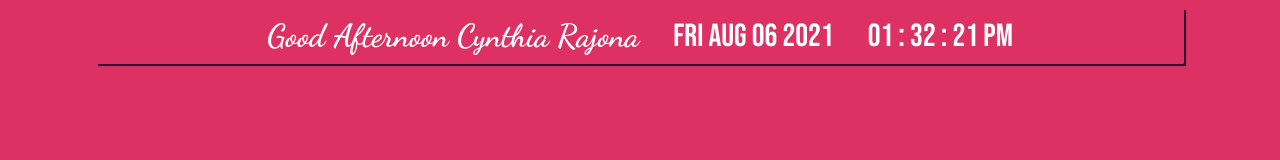
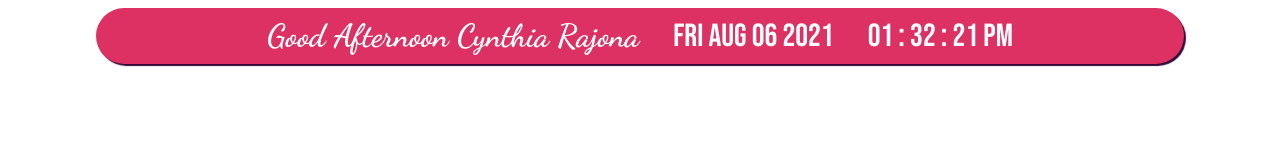
Before and after one commit to CyRa67/Greeting, a plain HTML site: page index.html in a window 1280 px wide. Drawn offline with Linux system fonts and the light colour scheme.

Commit message:
Update index.html

```diff
--- a/index.html
+++ b/index.html
@@ -13,7 +13,7 @@
         /*CSS RESETS*/
 
 body{
-    background-color: #DE3163;
+    background-color: #ffff;
     line-height: 1.6;
 
 }
@@ -39,7 +39,7 @@ h1 {
 
 .card {
     padding: none;
-    border-radius: 1px;
+    border-radius: 30px;
     background: 	#DE3163;
     width: 85vw;
     color: #ffff;
```
